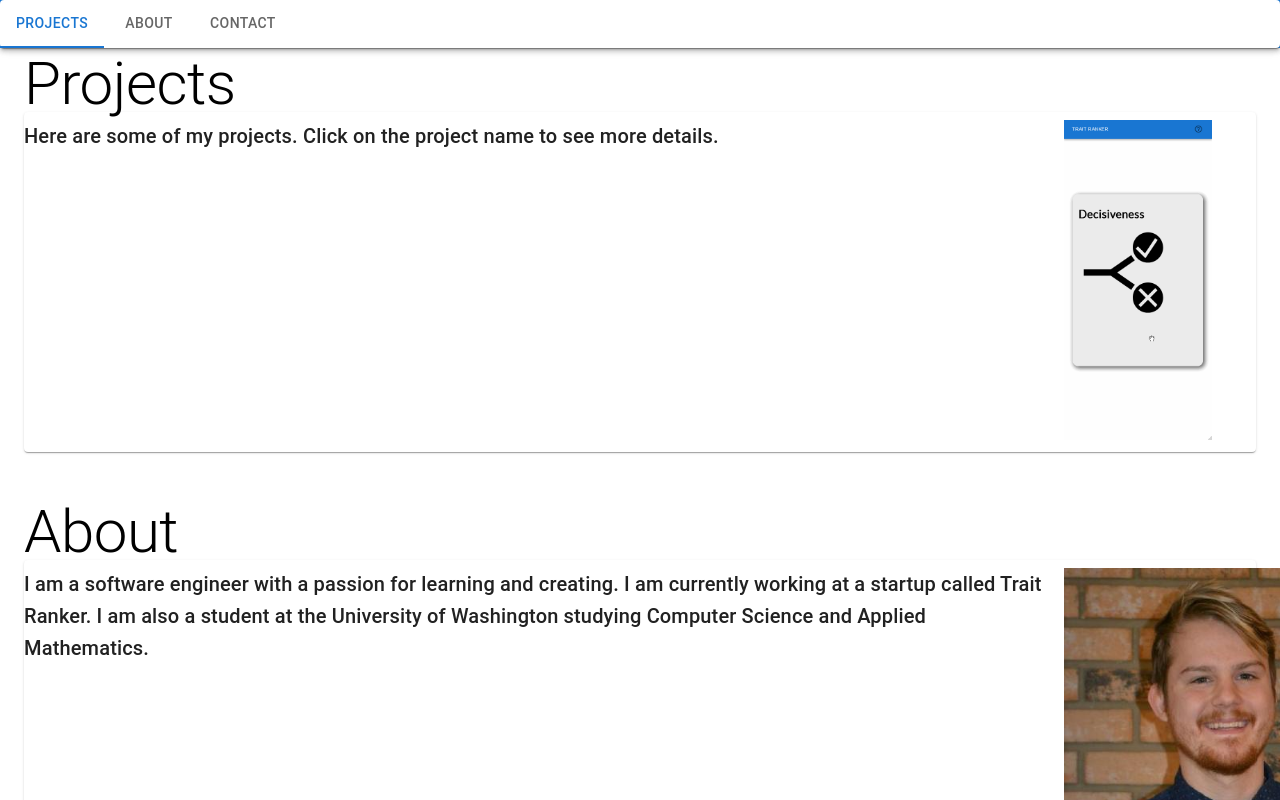
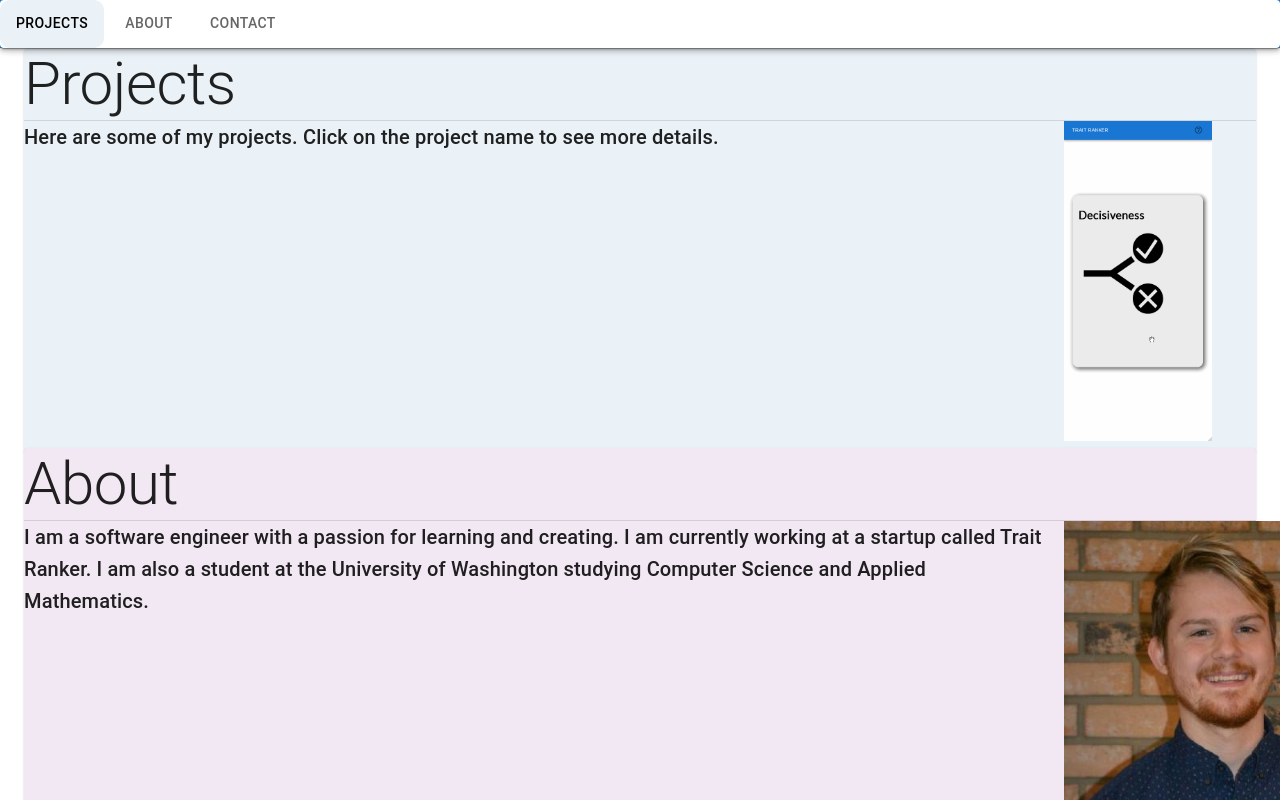
Before and after one commit to NMaass/Portfolio, a React (Create React App) app: page / in a window 1280 px wide. Shown: the top 800 px of the page. Built offline with nearby package versions, Linux system fonts and the light colour scheme.

Commit message:
Makes ContentArea and Tabs change color based on where they are on the theme's color index

```diff
--- a/src/App.js
+++ b/src/App.js
@@ -57,7 +57,7 @@ function App() {
             container
             direction="column"
             justifyContent="center"
-            spacing={isMobile ? 2 : 6}
+            spacing={isMobile ? 10 : 0}
           >
             {listContent}
           </Grid>
--- a/src/AppTheme.js
+++ b/src/AppTheme.js
@@ -1,6 +1,8 @@
-import { createTheme} from "@mui/material";
+import { createTheme } from "@mui/material";
 
-const theme = createTheme({
-    palette: {
-
+export const theme = createTheme({
+  palette: {
+    primary: { main: "#eaf1f7" },
+    list: ["#eaf1f7", "#f2e8f3", "#dbf0f1", "#dcf0f2"],
+  },
 });
--- a/src/Components/ContentArea.js
+++ b/src/Components/ContentArea.js
@@ -1,7 +1,15 @@
 import React, { useEffect, useContext } from "react";
-import { Container, Fade, Paper, Slide, Typography } from "@mui/material";
+import {
+  Container,
+  Divider,
+  Fade,
+  Paper,
+  Slide,
+  Typography,
+} from "@mui/material";
 import Grid from "@mui/material/Unstable_Grid2";
 import { MobileContext } from "../App";
+import { theme } from "../AppTheme";
 
 const ContentArea = ({ text, media, title, index }) => {
   const [loaded, setLoaded] = React.useState(false);
@@ -10,14 +18,21 @@ const ContentArea = ({ text, media, title, index }) => {
   });
   const isMobile = useContext(MobileContext);
   return (
-    <Container maxWidth="xl" sx={{ height: "50vh" }} id={title}>
+    <Container
+      maxWidth="xl"
+      sx={{
+        height: "50vh",
+      }}
+      id={title}
+    >
       <Fade in={loaded}>
         <Slide direction="left" in={loaded}>
           <div>
-            <Typography variant="h2" sx={{ textAlign: "left" }}>
-              {title}
-            </Typography>
-            <Paper>
+            <Paper sx={{ backgroundColor: theme.palette.list[index % 3] }}>
+              <Typography variant="h2" sx={{ textAlign: "left" }}>
+                {title}
+              </Typography>
+              <Divider />
               <Grid
                 container
                 spacing={2}
--- a/src/Components/NavBar.js
+++ b/src/Components/NavBar.js
@@ -2,6 +2,7 @@ import { AppBar, Tabs, Tab, Paper } from "@mui/material";
 import React, { useContext } from "react";
 import { sections } from "../data/siteContent";
 
+import { theme } from "../AppTheme";
 import { ScrollContext, MobileContext } from "../App";
 
 const NavBar = ({ doScroll }) => {
@@ -11,7 +12,19 @@ const NavBar = ({ doScroll }) => {
   };
   const isMobile = useContext(MobileContext);
   const menuItems = sections.map((title) => {
-    return <Tab label={title} key={title} />;
+    return (
+      <Tab
+        label={title}
+        key={title}
+        sx={{
+          "&.Mui-selected": {
+            backgroundColor: theme.palette.list[sections.indexOf(title) % 3],
+            color: "black",
+            borderRadius: "10px",
+          },
+        }}
+      />
+    );
   });
   return (
     <AppBar position="sticky">
@@ -20,6 +33,9 @@ const NavBar = ({ doScroll }) => {
           value={sections.indexOf(activeSection)}
           onChange={handleChange}
           centered={isMobile ? true : false}
+          indicatorColor={
+            theme.palette.list[sections.indexOf(activeSection) % 3]
+          }
         >
           {menuItems}
         </Tabs>
```
